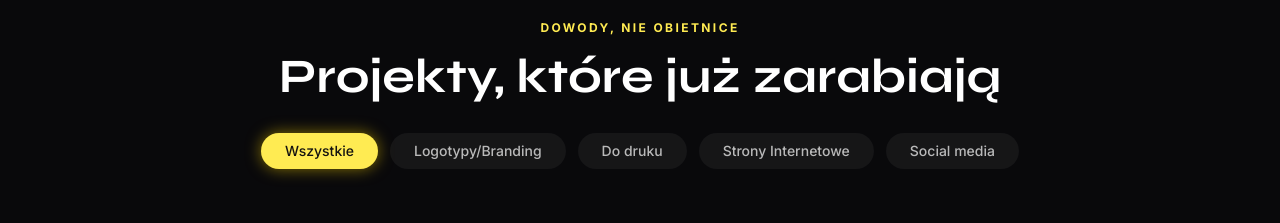
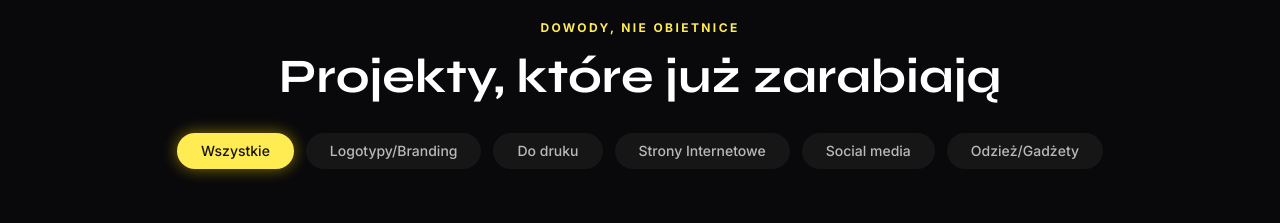
Before and after one commit to pergamindruk/wuyo, a Next.js app: page / in a window 1280 px wide. Shown: the part 2780-3003 px from the top of the page. Built offline with nearby package versions, Linux system fonts and the light colour scheme.

Commit message:
Dodanie kategorii Odziez/Gadzety i realnego zdjecia bluzy Czysta Gablota

```diff
--- a/src/components/PortfolioGallery.tsx
+++ b/src/components/PortfolioGallery.tsx
@@ -5,7 +5,7 @@ import { useState, useEffect } from "react";
 import { motion, AnimatePresence } from "framer-motion";
 import { X, ChevronLeft, ChevronRight, ZoomIn } from "lucide-react";
 
-const categories = ["Wszystkie", "Logotypy/Branding", "Do druku", "Strony Internetowe", "Social media"];
+const categories = ["Wszystkie", "Logotypy/Branding", "Do druku", "Strony Internetowe", "Social media", "Odzież/Gadżety"];
 
 const projects = [
     { id: 1, title: "Naklejka Admar", category: "Do druku", image: "/realizacje/naklejka_Admar_Mockup.png" },
@@ -13,6 +13,7 @@ const projects = [
     { id: 3, title: "Logo Arkom", category: "Logotypy/Branding", image: "/realizacje/logo_arkom.png" },
     { id: 4, title: "Prezentacja Marki Arkom", category: "Logotypy/Branding", image: "/realizacje/arkom-present.png" },
     { id: 5, title: "Wizytówka Czysta Gablota v2", category: "Do druku", image: "/realizacje/CzystaGablota-Wizytowka-mockup2.png" },
+    { id: 6, title: "Hoodie Czysta Gablota", category: "Odzież/Gadżety", image: "/realizacje/bluza-czystagablota.png" },
     { id: 101, title: "Projektowanie Logo", category: "Logotypy/Branding", image: "https://images.unsplash.com/photo-1626785774573-4b799315345d?q=80&w=2670&auto=format&fit=crop" },
     { id: 103, title: "Design Stron WWW", category: "Strony Internetowe", image: "https://images.unsplash.com/photo-1507721999472-8ed4421c4af2?q=80&w=2670&auto=format&fit=crop" },
     { id: 104, title: "Grafika Social Media", category: "Social media", image: "https://images.unsplash.com/photo-1616469829581-73993eb86b02?q=80&w=2670&auto=format&fit=crop" },
```
Also changed, not shown: public/realizacje/bluza-czystagablota.png (added).
